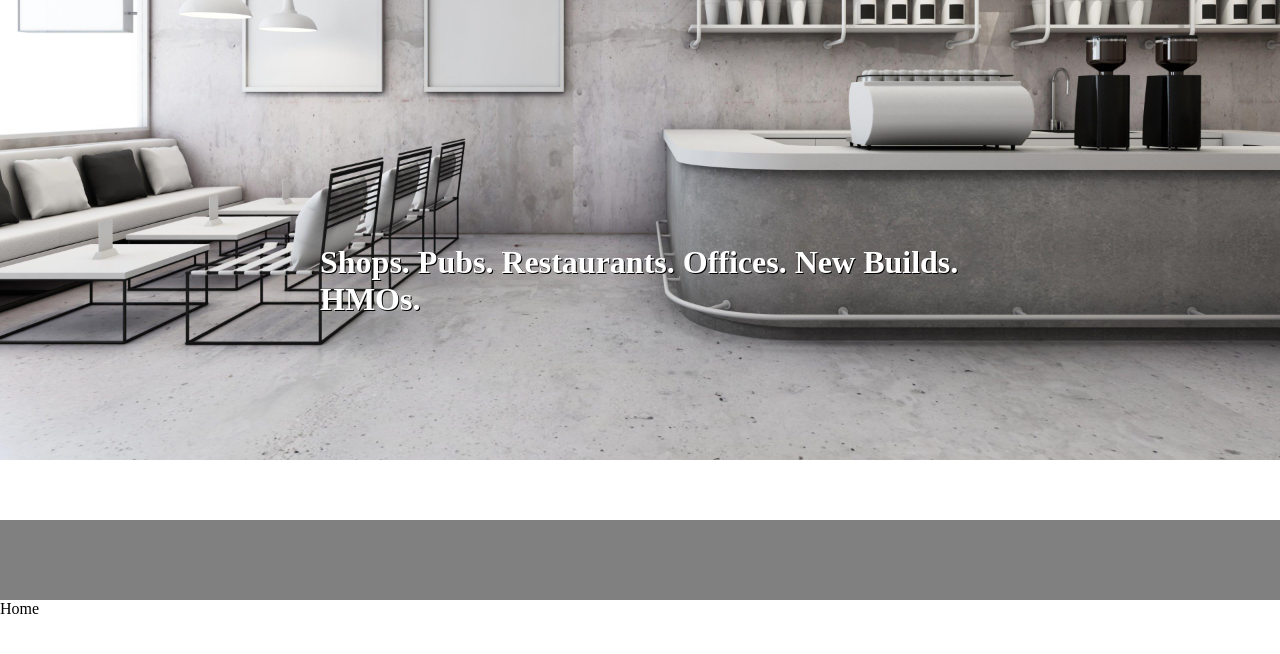
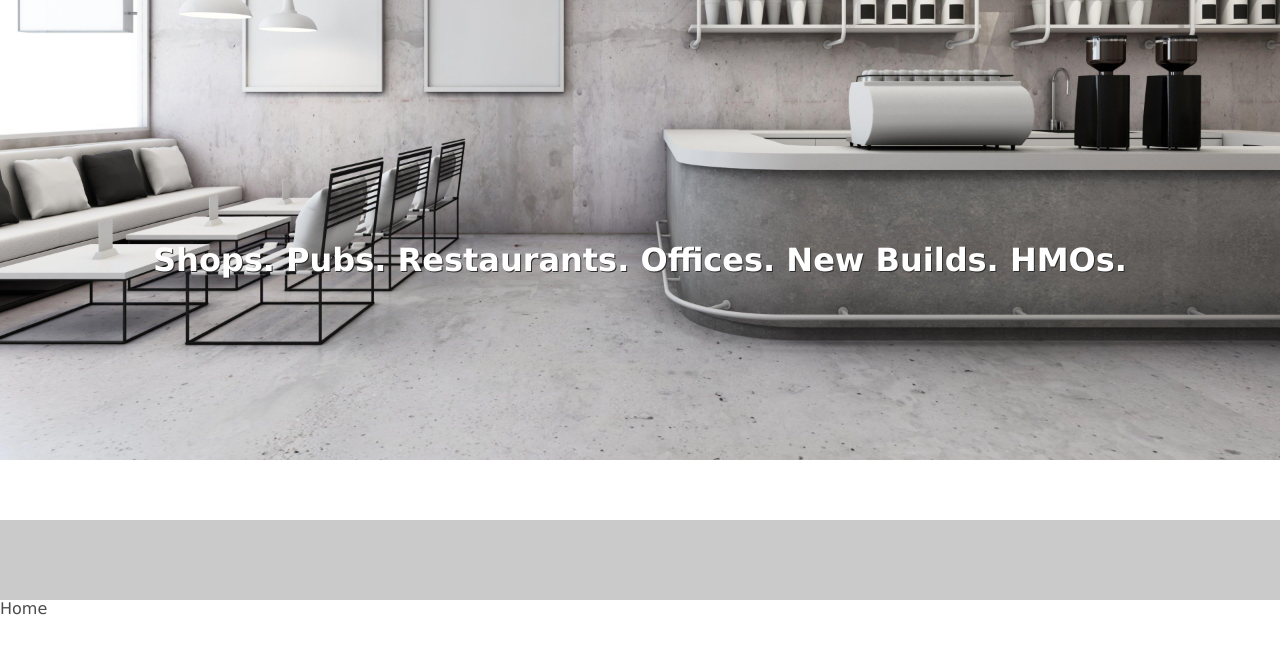
Before and after one commit to jackdomleo7/tmdip.co.uk, a Vue app: page / in a window 1280 px wide. Shown: the top 654 px of the page. Built offline with nearby package versions, Linux system fonts and the light colour scheme.

Commit message:
Added global styles and double split complimentary colours

```diff
--- a/src/App.vue
+++ b/src/App.vue
@@ -36,12 +36,14 @@ export default class App extends Vue {}
   }
 
   &__text {
-    color: #fff;
+    color: var(--color-grey-50);
     position: absolute;
     top: 50%;
     right: 50%;
     transform: translate(50%, -50%);
-    text-shadow: 1px 1px #000;
+    text-shadow: 1px 1px var(--color-grey-900);
+    width: 80%;
+    text-align: center
   }
 }
 
--- a/src/components/Navbar.vue
+++ b/src/components/Navbar.vue
@@ -14,9 +14,9 @@ export default class Navbar extends Vue {}
 <style lang="scss" scoped>
 .navbar {
   width: 100%;
-  background-color: grey;
+  background-color: var(--color-grey-400);
   height: 5rem;
   position: sticky;
-  top: 0;
+  top: 0;;
 }
 </style>
--- a/src/scss/_colors.scss
+++ b/src/scss/_colors.scss
@@ -1,15 +1,21 @@
 :root {
-    --colour-brand-orange: #f15a25;
+    // Double split complimentary colour scheme
+    --color-brand: #f15a25;
+    --color-orange: #F29D30;
+    --color-green: #3DF267;
+    --color-blue: #0CA4F2;
+    --color-red: #F2182B;
 
-    --colour-grey-50: rgb(255, 255, 255);
-    --colour-grey-75: rgb(250, 250, 250);
-    --colour-grey-100: rgb(245, 245, 245);
-    --colour-grey-200: rgb(234, 234, 234);
-    --colour-grey-300: rgb(225, 225, 225);
-    --colour-grey-400: rgb(202, 202, 202);
-    --colour-grey-500: rgb(179, 179, 179);
-    --colour-grey-600: rgb(142, 142, 142);
-    --colour-grey-700: rgb(110, 110, 110);
-    --colour-grey-800: rgb(75, 75, 75);
-    --colour-grey-900: rgb(44, 44, 44);
+    // Greys
+    --color-grey-50: rgb(255, 255, 255);
+    --color-grey-75: rgb(250, 250, 250);
+    --color-grey-100: rgb(245, 245, 245);
+    --color-grey-200: rgb(234, 234, 234);
+    --color-grey-300: rgb(225, 225, 225);
+    --color-grey-400: rgb(202, 202, 202);
+    --color-grey-500: rgb(179, 179, 179);
+    --color-grey-600: rgb(142, 142, 142);
+    --color-grey-700: rgb(110, 110, 110);
+    --color-grey-800: rgb(75, 75, 75);
+    --color-grey-900: rgb(44, 44, 44);
 }
--- /dev/null
+++ b/src/scss/_global.scss
@@ -0,0 +1,43 @@
+
+::selection {
+    background-color: var(--color-blue);
+    color: var(--color-grey-50);
+    text-shadow: none;
+}
+
+html {
+    box-sizing: border-box;
+    font-family: sans-serif;
+    scroll-behavior: smooth;
+
+    @media (prefers-reduced-motion: reduce) {
+        scroll-behavior: auto;
+    }
+}
+
+*,
+*::before,
+*::after {
+    box-sizing: inherit;
+}
+
+body {
+    background-color: var(--color-grey-50);
+    color: var(--color-grey-800);
+    font-family: Verdana, Arial, sans-serif;
+}
+
+h1,
+h2,
+h3,
+h4,
+h5,
+h6 {
+    color: var(--color-grey-900);
+    font-weight: 700;
+    margin: 0;
+}
+
+img {
+    user-select: none;
+}
--- a/src/scss/main.scss
+++ b/src/scss/main.scss
@@ -1 +1,2 @@
 @import "colors";
+@import "global"
```
